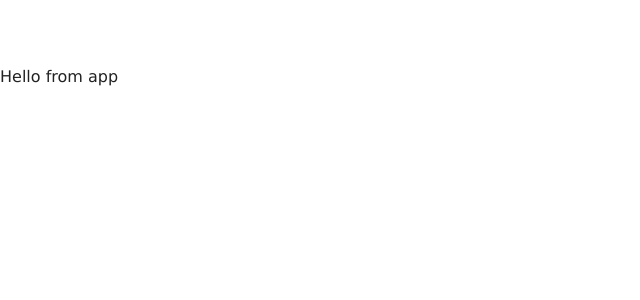
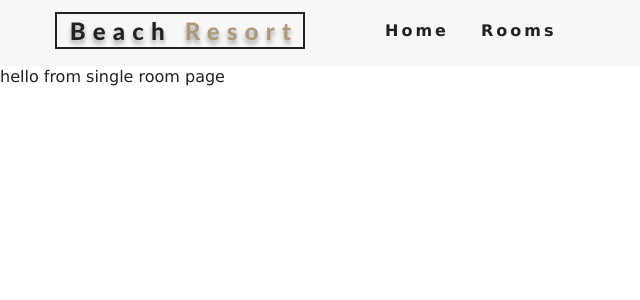
Before and after one commit to iamvikasraghav/hsl-project, a React (Create React App) app: page /rooms/1 in a window 1280 px wide. Shown: the top 300 px of the page, without its empty margins (0-640 px from the left). Built offline with nearby package versions, Linux system fonts and the light colour scheme.

Commit message:
Creating Navbar

```diff
--- a/src/App.css
+++ b/src/App.css
@@ -112,8 +112,8 @@
   color: var(--primaryColor);
 }
 .nav-links {
-  height: 0;
-  overflow: hidden;
+  /* height: 0;
+  overflow: hidden; */
   transition: var(--mainTransition);
   list-style-type: none;
 }
--- a/src/App.js
+++ b/src/App.js
@@ -1,10 +1,30 @@
 // import logo from './logo.svg';
+import React from 'react';
 import './App.css';
+import Home from "./pages/Home.js";
+import Rooms from "./pages/Rooms.js";
+import SingleRoom from "./pages/SingleRoom.js";
+import Error from "./pages/Error.js";
+import  {Route, Switch} from 'react-router-dom';
+import Navbar from "./components/Navbar";
 
 function App() {
-  return <> Hello from app </>
+  return (
+    <>
+    <Navbar />
 
-;
+    <Switch>
+
+    <Route exact path="/" component={Home} />
+        <Route exact path="/rooms/" component={Rooms} />
+        <Route exact path="/rooms/:slug" component={SingleRoom} />
+        <Route component={Error} />
+
+    </Switch>
+
+
+    </>
+  );
 }
 
 export default App;
--- /dev/null
+++ b/src/components/Navbar.js
@@ -0,0 +1,40 @@
+import React, { Component } from 'react';
+
+import logo from '../images/logo.svg';
+import {FaAlignRight} from 'react-icons/fa';
+import {Link} from 'react-router-dom';
+
+export default class Navbar extends Component {
+    state={
+        isOpen:false
+    }
+    handleToggle = () => {
+        this.setState({isOpen:!this.state.isopen})
+    }
+    render() {
+        return (
+            <nav className="navbar">
+                <div className="nav-center">
+                    <div className="nav-header">
+                    <Link to="/">
+                        <img src={logo} alt="Beach Resort" />
+                    </Link>
+                      <button type="button" className="nav-btn"
+                      onClick={this.handleToggle}>
+                          <FaAlignRight className="nav-icon" />
+
+                      </button>
+                    </div>
+                    <ul className={this.state.isOpen?"nav-links show-nav" : "nav-links"}>
+                        <li>
+                            <Link to="/">Home</Link>
+                        </li>
+                        <li>
+                        <Link to="/rooms">Rooms</Link>
+                        </li>
+                    </ul>
+                </div>
+            </nav>
+        )
+    }
+}
--- a/src/index.js
+++ b/src/index.js
@@ -1,13 +1,15 @@
 import React from 'react';
 import ReactDOM from 'react-dom';
 // import './index.css';
+import {BrowserRouter as Router} from 'react-router-dom'
 import App from './App';
 import reportWebVitals from './reportWebVitals';
 
 ReactDOM.render(
-  <React.StrictMode>
+  <Router>
     <App />
-  </React.StrictMode>,
+
+  </Router>,
   document.getElementById('root')
 );
 
--- /dev/null
+++ b/src/pages/Error.js
@@ -0,0 +1,9 @@
+import React from 'react'
+
+export default function () {
+    return (
+        <div>
+            hello from error page
+        </div>
+    )
+}
--- /dev/null
+++ b/src/pages/Home.js
@@ -0,0 +1,9 @@
+import React from 'react'
+
+export default function Home() {
+    return (
+        <div>
+            Hello Home page
+        </div>
+    )
+}
--- /dev/null
+++ b/src/pages/Rooms.js
@@ -0,0 +1,9 @@
+import React from 'react'
+
+export default function Rooms() {
+    return (
+        <div>
+            hello from room
+        </div>
+    )
+}
--- /dev/null
+++ b/src/pages/SingleRoom.js
@@ -0,0 +1,11 @@
+import React, { Component } from 'react'
+
+export default class SingleRoom extends Component {
+    render() {
+        return (
+            <div>
+                hello from single room page
+            </div>
+        )
+    }
+}
```
Also changed, not shown: 1 other file (tests, documents, lock files or other folders).
